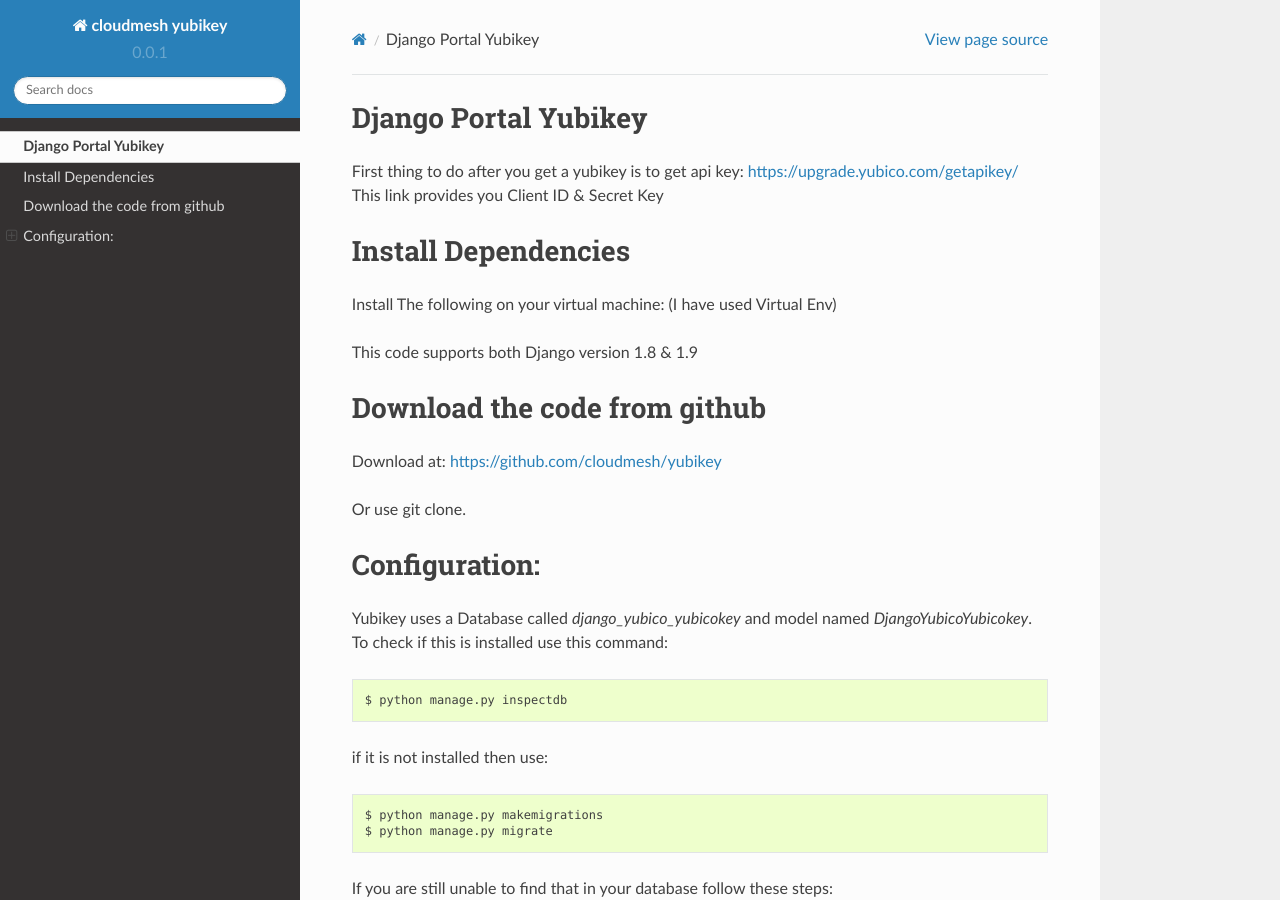
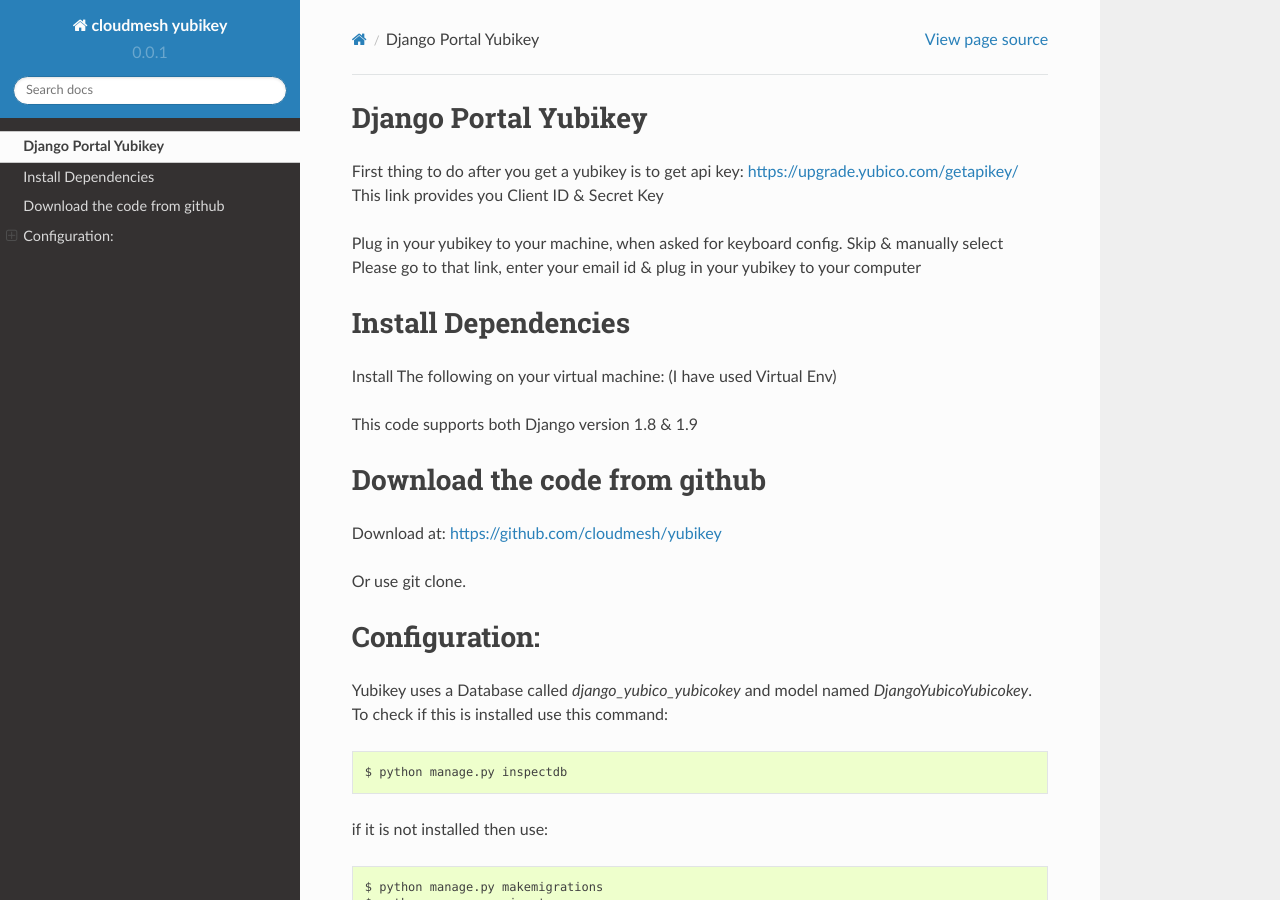
Before and after one commit to cloudmesh-project/yubikey, a Sphinx documentation site: the page built from docs/source/install.rst, in a window 1280 px wide and 900 px high. Built offline with Sphinx 7.4.7 and the Read the Docs theme 2.0.0, drawn with Linux system fonts in a browser that asks for light colours.

Commit message:
Update install.rst

```diff
--- a/docs/source/install.rst
+++ b/docs/source/install.rst
@@ -4,6 +4,9 @@ Django Portal Yubikey
 First thing to do after you get a yubikey is to get api key:
 https://upgrade.yubico.com/getapikey/
 This link provides you Client ID & Secret Key
+
+Plug in your yubikey to your machine, when asked for keyboard config. Skip & manually select
+Please go to that link, enter your email id & plug in your yubikey to your computer
 
 Install Dependencies
 ==========
```
